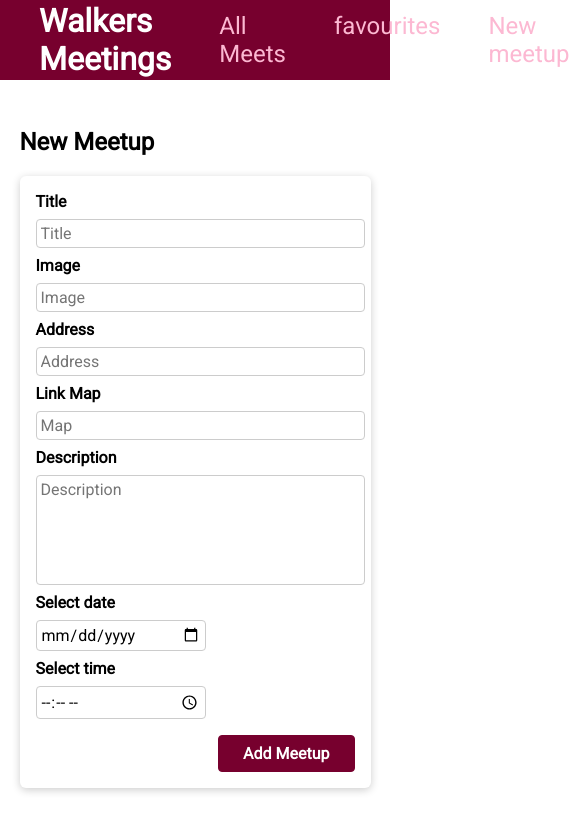
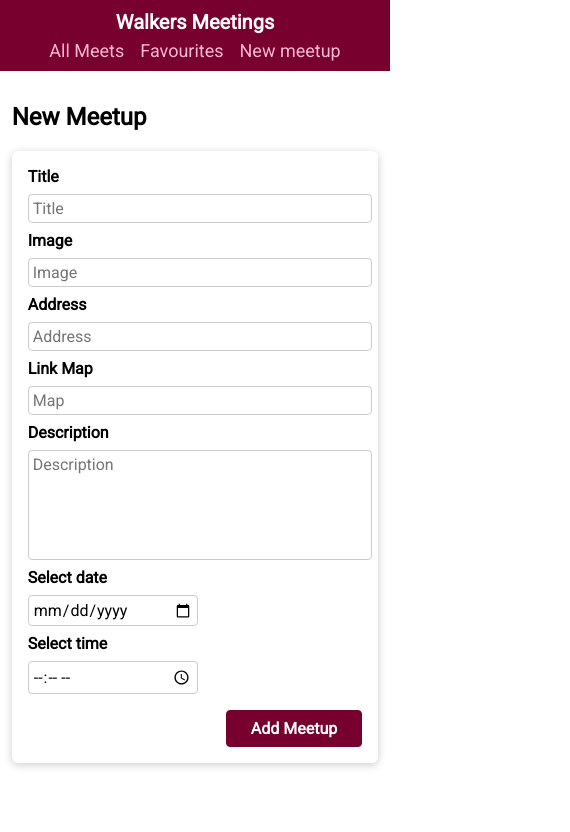
Before and after one commit to ChernyshYuriy/Meetups, a React (Create React App) app: page /new-meetup in a window 390 px wide. Shown: the top 832 px of the page, 570 px wide, since content can reach past the window. Built offline with nearby package versions, Linux system fonts and the light colour scheme.

Commit message:
UPD/ add adaptivity for styles and fix favourite logic form btn in meetupItem

```diff
--- a/src/components/Meetup/MeetupItem.js
+++ b/src/components/Meetup/MeetupItem.js
@@ -6,8 +6,15 @@ import Card from "../ui/Card";
 import StyleItem from "../../css/MeetupItem.module.css";
 import FavoritesContext from "../../store/favorites";
 import MeetupsContext from "../../store/meetUpsState";
+import { useLocation } from 'react-router-dom'
+
+
+
 
 function MeetupItem(props) {
+  const location = useLocation();
+  console.log(location.pathname);
+
   const nav = useNavigate();
 
   const AllMeetups = useContext(MeetupsContext);
@@ -16,6 +23,8 @@ function MeetupItem(props) {
   const favoriteContex = useContext(FavoritesContext);
 
   const itemIsFavorite = favoriteContex.itemIsFavorite(props.item.id);
+
+  const favouriteUiBtnText = location.pathname === '/favorites' ? "Remove from " : "It is  "
 
   // let [deleting, setDeletingStatus] = useState(false)
   // setDeletingStatus(true)
@@ -64,14 +73,15 @@ function MeetupItem(props) {
         </div>
         <div className={StyleItem.actions}>
           <button className={StyleItem.button} onClick={toggleFavorite}>
-            {itemIsFavorite ? "It is " : "Add to "} favourite
+            {itemIsFavorite ? favouriteUiBtnText : "Add to "} favourite
           </button>
-          <button className={StyleItem.button} onClick={OpenEdit}>
+          {location.pathname === '/favorites' ? null : (<button className={StyleItem.button} onClick={OpenEdit}>
             Edit
-          </button>
-          <button className={StyleItem.button} onClick={deleteMeetup}>
-            {itemIsFavorite ? "Deleting ..." : "Delete"}
-          </button>
+          </button>)}
+          {location.pathname === '/favorites' ? null : (<button className={StyleItem.button} onClick={deleteMeetup}>
+            Delete
+          </button>)}
+
         </div>
       </Card>
     </div>
--- a/src/components/Meetup/MeetupList.js
+++ b/src/components/Meetup/MeetupList.js
@@ -1,13 +1,23 @@
-// import MeetupItem from "./MeetupItem";
-// import StyleItem from "../../css/MeetupList.module.css";
+import MeetupItem from "./MeetupItem";
+import StyleItem from "../../css/MeetupList.module.css";
+import MeetupsContext from "../../store/meetUpsState";
+import { useContext } from "react";
 
-// function MeetupList(props) {
-//   return (
-//     <ul className={StyleItem.MeetupList}>
-//       {props.items.map((item) => {
-//         return <MeetupItem key={item.id} item={item} />;
-//       })}
-//     </ul>
-//   );
-// }
-// export default MeetupList;
+function MeetupList(props) {
+  const AllMeetups = useContext(MeetupsContext);
+
+  return (
+    <ul className={StyleItem.list}>
+      {props.items.map((item) => {
+        return (
+          <MeetupItem
+            deleteMeetup={AllMeetups.removeMeetup}
+            key={item.id}
+            item={item}
+          />
+        );
+      })}
+    </ul>
+  );
+}
+export default MeetupList;
--- a/src/components/layout/MainNavigation.js
+++ b/src/components/layout/MainNavigation.js
@@ -19,7 +19,7 @@ function MainNav(props) {
           </li>
           <li>
             <Link to="/favorites">
-              favourites{" "}
+              Favourites{" "}
               {favoriteContex.totalFavorites === 0
                 ? ""
                 : favoriteContex.totalFavorites}
--- a/src/css/Layout.module.css
+++ b/src/css/Layout.module.css
@@ -3,3 +3,10 @@
   width: 90%;
   max-width: 40rem;
 }
+
+@media screen and (max-width: 600px) {
+  .main {
+    margin: 2rem auto;
+    width: 94%;
+  }
+}
--- a/src/css/MainNav.module.css
+++ b/src/css/MainNav.module.css
@@ -47,3 +47,68 @@
   padding: 0 1rem;
   margin-left: 0.5rem;
 }
+
+@media screen and (max-width: 970px) {
+  .logo{
+    font-size: 28px;
+  }
+  .header a{
+    font-size: 22px;
+  }
+}
+@media screen and (max-width: 900px) {
+  .header{
+    flex-direction: column;
+    padding: 10px 10%;
+  }
+}
+
+@media screen and (max-width: 600px) {
+  .header{
+    flex-direction: column;
+    padding: 10px 0%;
+    width: 100%;
+  }
+  .header{
+    height: 4.3rem;
+  }
+  .header li {
+    margin: 0px 0.7rem;
+  }
+  .header a{
+    font-size: 22px;
+  }
+}
+
+@media screen and (max-width: 420px) {
+  .logo{
+    font-size: 24px;
+  }
+  .header{
+    height: 3.5rem;
+  }
+  .header a{
+    font-size: 20px;
+  }
+}
+@media screen and (max-width: 420px) {
+  .logo{
+    font-size: 20px;
+  }
+  .header{
+    height: 3.2rem;
+  }
+  .header li {
+    margin: 0px 0.5rem;
+  }
+  .header a{
+    font-size: 18px;
+  }
+}
+@media screen and (max-width: 350px) {
+
+  .header li {
+    margin: 0px 0.4rem;
+  }
+
+}
--- a/src/css/MeetupItem.module.css
+++ b/src/css/MeetupItem.module.css
@@ -63,3 +63,27 @@ address{
 .actions button:active {
   background-color: #ffe2ed;
 }
+
+@media screen and (max-width: 600px) {
+  .image{
+      width: 100%;
+      height: 100%;
+  }
+}
+
+@media screen and (max-width: 450px) {
+  .actions{
+    display: flex;
+    flex-direction: column;
+    padding: 10px;
+    padding-bottom: 25px;
+  }
+  .actions .button {
+    margin: 8px 0px;
+    font-size: 18px;
+  }
+  .actions .button:last-child {
+    margin-bottom: 0;
+  }
+
+}
--- a/src/pages/AllMeetups.js
+++ b/src/pages/AllMeetups.js
@@ -1,8 +1,8 @@
 import { useEffect, useContext } from "react";
-// import MeetupList from "../components/Meetup/MeetupList";
+import MeetupList from "../components/Meetup/MeetupList";
 import MeetupsContext from "../store/meetUpsState";
-import MeetupItem from "../components/Meetup/MeetupItem";
-import StyleItem from "../css/MeetupList.module.css";
+// import MeetupItem from "../components/Meetup/MeetupItem";
+// import StyleItem from "../css/MeetupList.module.css";
 
 // const DUMMY_DATA = [
 //   {
@@ -89,14 +89,14 @@ function AllMeetupsPage() {
 
   return (
     <div>
-      <h1>All Meetups</h1>
+      <h2>All Meetups</h2>
       {/* <ul>
       {DUMMY_DATA.map((item) => {
         return (
         <li key={item.id}>{item.title}</li>)
       })}
       </ul> */}
-      <ul className={StyleItem.MeetupList}>
+      {/* <ul className={StyleItem.list}>
         {AllMeetups.meetups.map((item) => {
           return (
             <MeetupItem
@@ -106,7 +106,8 @@ function AllMeetupsPage() {
             />
           );
         })}
-      </ul>
+      </ul> */}
+      <MeetupList items={AllMeetups.meetups} />
       {/* <MeetupList items={dataMeetups} /> */}
     </div>
   );
--- a/src/pages/Favorites.js
+++ b/src/pages/Favorites.js
@@ -10,12 +10,13 @@ function FavoritesPage() {
   if (favoriteContex.totalFavorites === 0) {
     contexHTML = <p>No favourites</p>;
   } else {
+    console.log(favoriteContex.favorites);
     contexHTML = <MeetupList items={favoriteContex.favorites} />;
   }
 
   return (
     <div>
-      <h1> favourites</h1>
+      <h2> Favourites</h2>
       <div>{contexHTML}</div>
     </div>
   );
```
